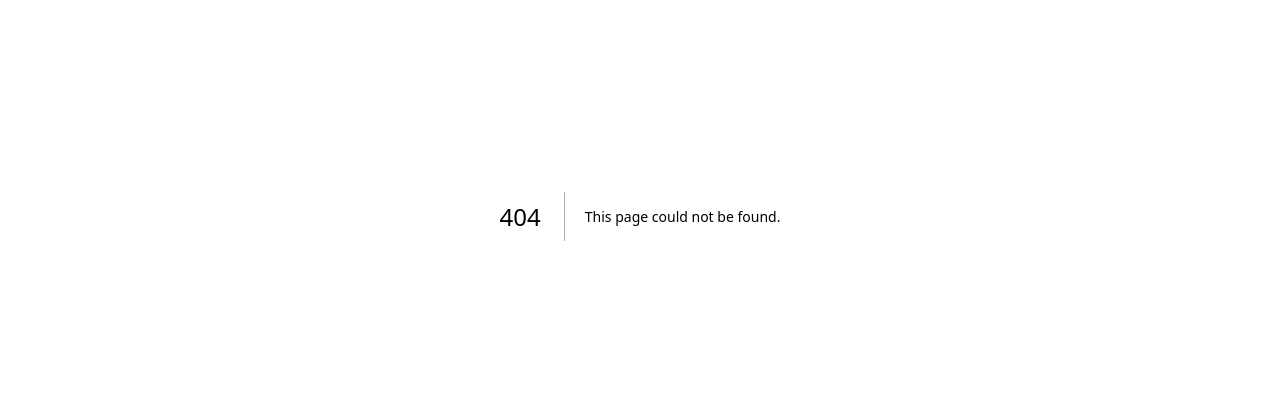
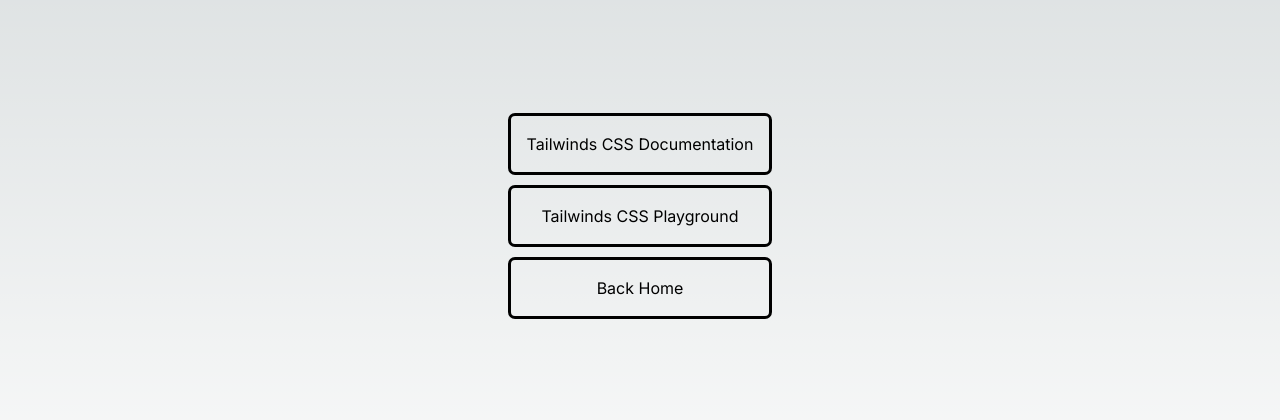
Before and after one commit to arthasai/ArthasAI, a Next.js app in the folder frontend/arthas-ai/: page /resources in a window 1280 px wide. Before the commit this address had no page. Shown: the part 184-604 px from the top of the page. Built offline with nearby package versions, Linux system fonts and the light colour scheme.

Commit message:
template changes

```diff
--- a/frontend/arthas-ai/app/components/Searchbar.tsx
+++ b/frontend/arthas-ai/app/components/Searchbar.tsx
@@ -14,20 +14,20 @@
   };
 
   return (
-    <div className="col-span-3 p-4 text-center">
+    <div className="col-span-3 text-center">
       {/* Search Bar */}
-      <form onSubmit={handleSubmit} className="flex items-center space-x-4">
+      <form onSubmit={handleSubmit} className="flex items-center justify-center space-x-4">
         <div className="relative flex items-center">
           <input
             type="text"
             placeholder="Search..."
-            className="rounded-md px-4 py-2 outline-none focus:border-blue-500 transition duration-300 bg-slate-600"
+            className="rounded-md px-4 py-2 outline-none focus:border-blue-500 transition duration-300 placeholder-neutral-500"
             value={searchQuery}
             onChange={(e) => setSearchQuery(e.target.value)}
           />
           <button
             type="submit"
-            className="px-4 py-2 bg-slate-600 text-white hover:animate-pulse rounded-md ml-2 cursor-pointer"
+            className="px-4 py-2 bg-white text-black hover:animate-pulse rounded-md ml-2 cursor-pointer"
           >
             →
           </button>
--- a/frontend/arthas-ai/app/page.tsx
+++ b/frontend/arthas-ai/app/page.tsx
@@ -1,8 +1,10 @@
 // Home.tsx
 'use client';
 
+// Home.tsx
 import React from "react";
-import SearchBar from "./components/Searchbar";; // Adjust the import path based on your project structure
+import Link from "next/link";
+import SearchBar from "./components/Searchbar"; // Adjust the import path based on your project structure
 
 const Home = () => {
   const handleSearchSubmit = (query: string) => {
@@ -13,18 +15,25 @@
   return (
     <div className="flex items-center justify-center min-h-screen">
       {/* Main Content */}
-      <div className="grid grid-cols-3 gap-4">
+      <div className="max-w-xs grid grid-cols-3 gap-4">
 
-        <div className="col-span-3 bg-gray-500 p-4 text-center">
+        <div className="col-span-3 text-center">
           {/* Logo */}
-          Logo here
+          Logo
         </div>
 
         <SearchBar onSearchSubmit={handleSearchSubmit} />
 
-        <div className="col-span-3 bg-gray-500 p-4 text-center">
+        <div className="col-span-3 outline p-4 text-center rounded">
           {/* Content for Grid 2 */}
-          Search Result
+          Search Result Goes Here
+        </div>
+
+        <div className="col-span-3 p-4 text-center">
+          {/* Clickable link to Resources page */}
+          <Link href="/resources" className="hover:text-teal-200">
+            Resources
+          </Link>
         </div>
 
         {/* Add more grids as needed */}
--- /dev/null
+++ b/frontend/arthas-ai/app/resources/page.tsx
@@ -0,0 +1,43 @@
+// Resources.tsx
+import React from "react";
+import Link from "next/link";
+
+const Home = () => {
+  const handleSearchSubmit = (query: string) => {
+    console.log("Search query:", query);
+    // Add your search logic here
+  };
+
+  return (
+    <div className="flex items-center justify-center min-h-screen">
+      {/* Main Content */}
+      <div className="grid grid-cols-3 gap-4">
+
+        <div className="col-span-3 outline p-4 text-center rounded">
+        {/* We use the <a/> tag when we want to use a link that isn't native to our application. For example a link to an external site. Make sure to use the target="blank" to open links in a new tab.*/}
+            <a href="https://tailwindcss.com/docs/installation" target ="blank" className="hover:text-teal-200">
+                Tailwinds CSS Documentation
+            </a>
+        </div>
+
+        <div className="col-span-3 outline p-4 text-center rounded">
+            <a href="https://play.tailwindcss.com/" target ="blank" className="hover:text-teal-200">
+                Tailwinds CSS Playground
+            </a>
+        </div>
+
+        {/* Add more grids as needed */}
+
+        <div className="col-span-3 outline p-4 text-center rounded">
+          {/* Clickable link to home page */}
+          {/* We use the <Link/> component that next provides us when we want to route through pages in our application.*/}
+          <Link href="/" className="hover:text-teal-200">
+            Back Home
+          </Link>
+        </div>
+      </div>
+    </div>
+  );
+};
+
+export default Home;
```
